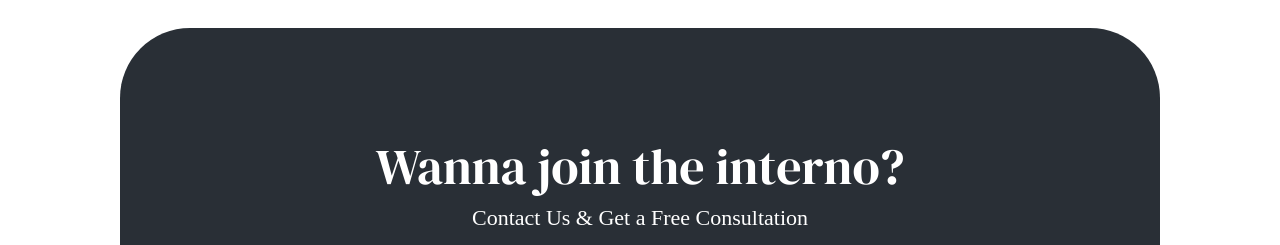
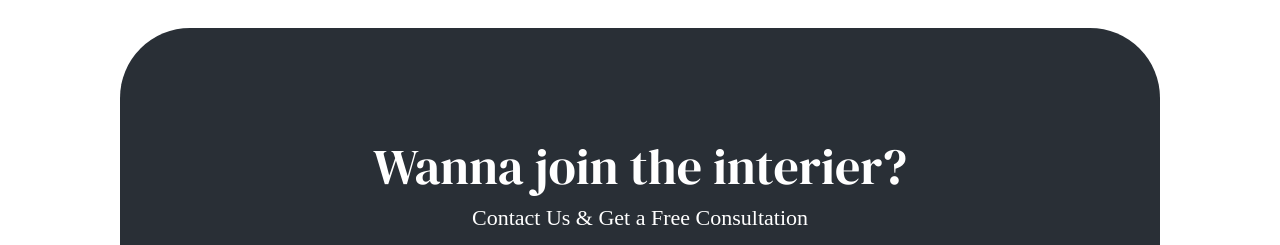
Before and after one commit to b-s-x/interior-landing, a React (Vite) app: page / in a window 1280 px wide. Shown: the part 7320-7565 px from the top of the page. Built offline with nearby package versions, Linux system fonts and the light colour scheme; a web font is replaced by a local one.

Commit message:
src/pages/Home/components/ScreenJoin/index.tsx: fix text

```diff
--- a/src/pages/Home/components/ScreenJoin/index.tsx
+++ b/src/pages/Home/components/ScreenJoin/index.tsx
@@ -6,7 +6,7 @@ export const ScreenJoin = () => {
   return (
     <div className={styles.container}>
       <div className={styles.title}>
-        Wanna join the interno?
+        Wanna join the interier?
       </div>
       <div className={styles.text}>
         Contact Us & Get a Free Consultation
```
